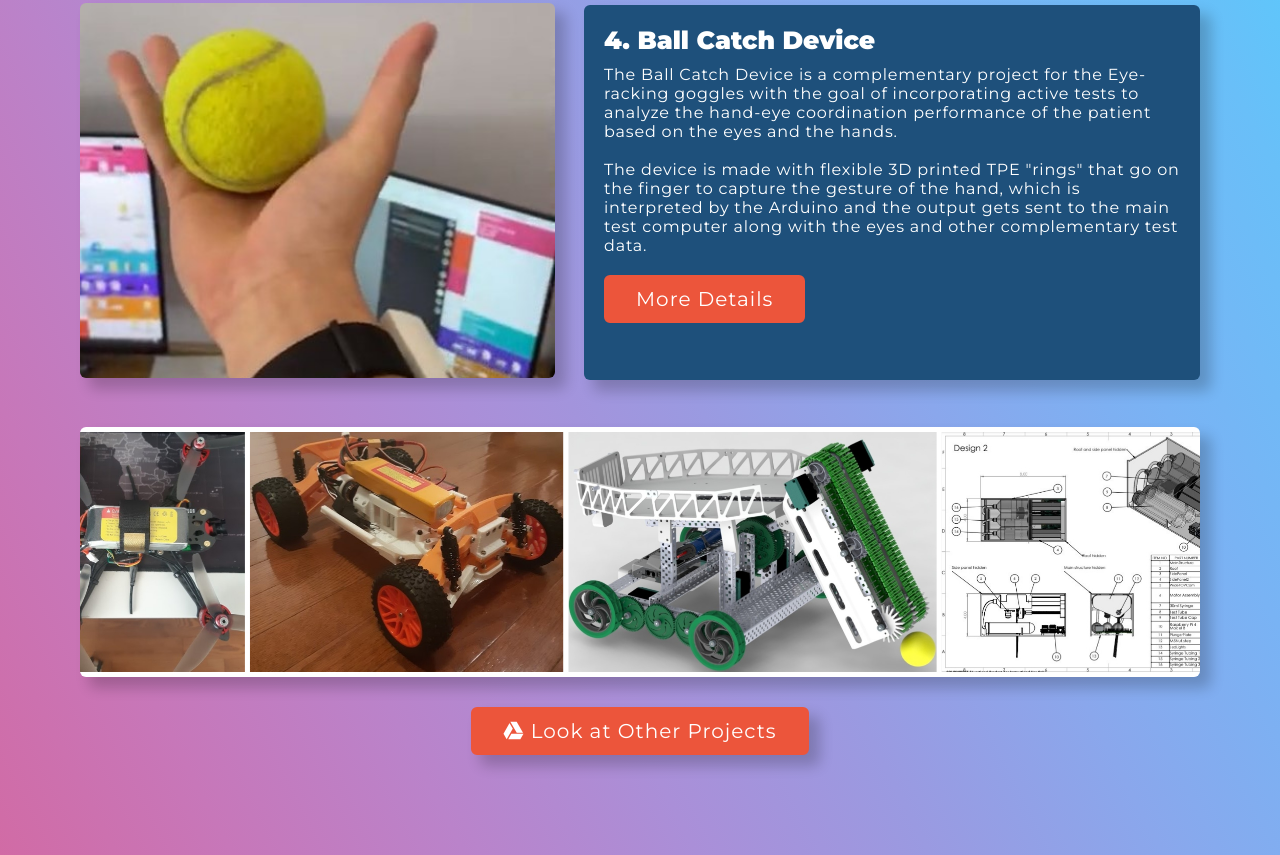
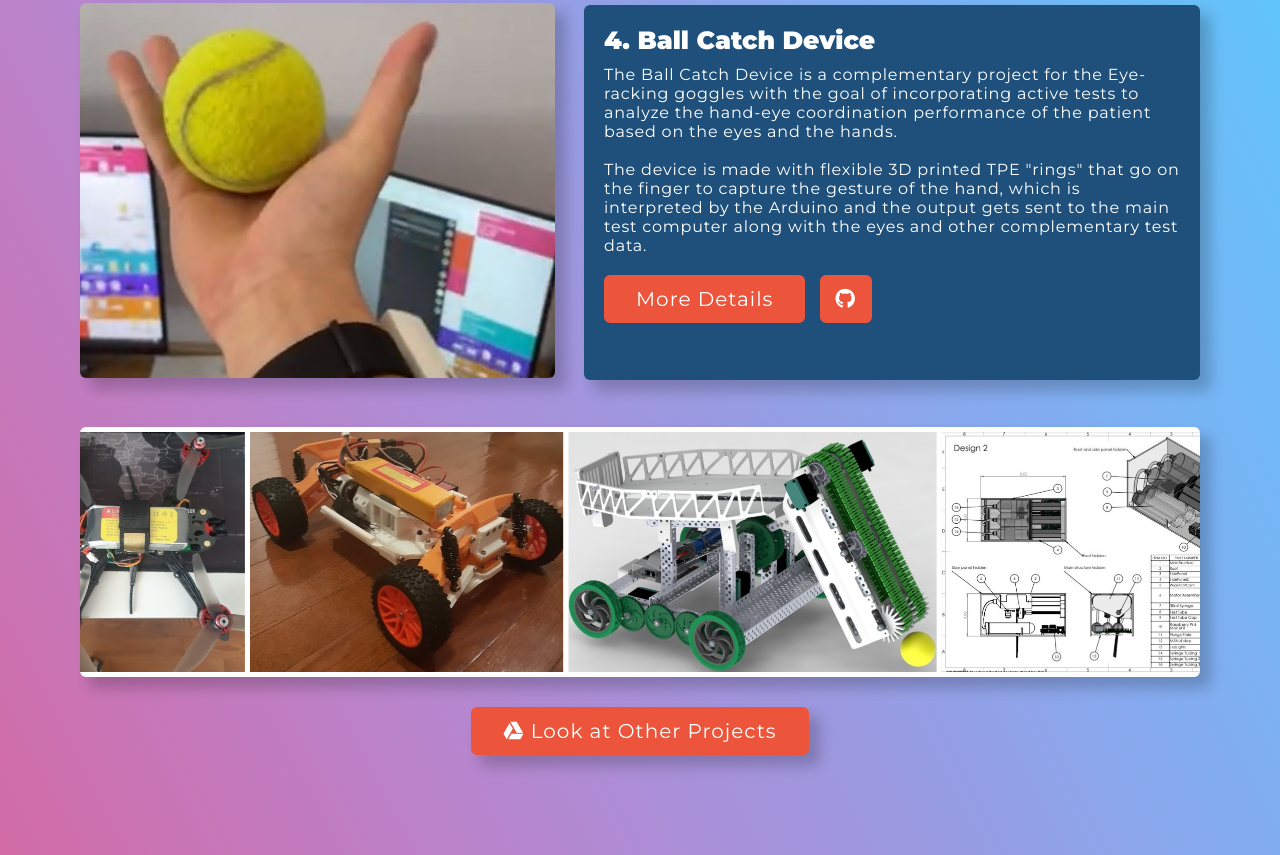
Before and after one commit to jamestlye/portfolio-website, a website built with Vite: page project.html in a window 1280 px wide. Shown: the part 1628-2483 px from the top of the page. Built offline with nearby package versions, Linux system fonts and the light colour scheme.

Commit message:
added github to ball catch

```diff
--- a/project.html
+++ b/project.html
@@ -116,6 +116,7 @@
                 The device is made with flexible 3D printed TPE "rings" that go on the finger to capture the gesture of the hand, which is interpreted by the Arduino and the output gets sent to the main test computer along with the eyes and other complementary test data.
                 </p>
                 <a href="https://drive.google.com/drive/u/0/folders/1bRnvsYBt-42eUUTul-kWL8oP9PrR_1ng">More Details</a>
+                <a id="icons" href="https://github.com/jamestlye/Ball-Catch-Device" ><i class="fa-brands fa-github"></i></a>
             </div>
         </div>
         <!-- ONE BLOCK -->
```
Also changed, not shown: dist/project.html.
